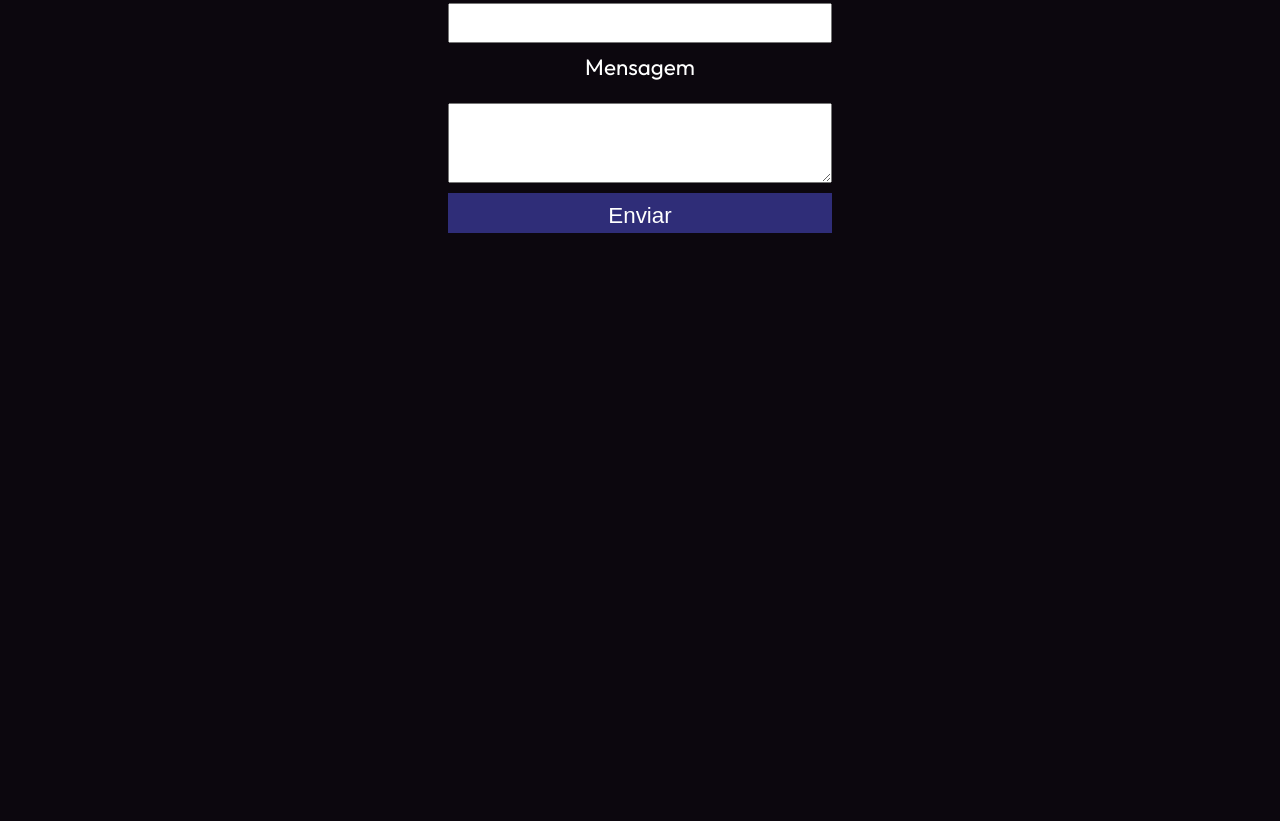
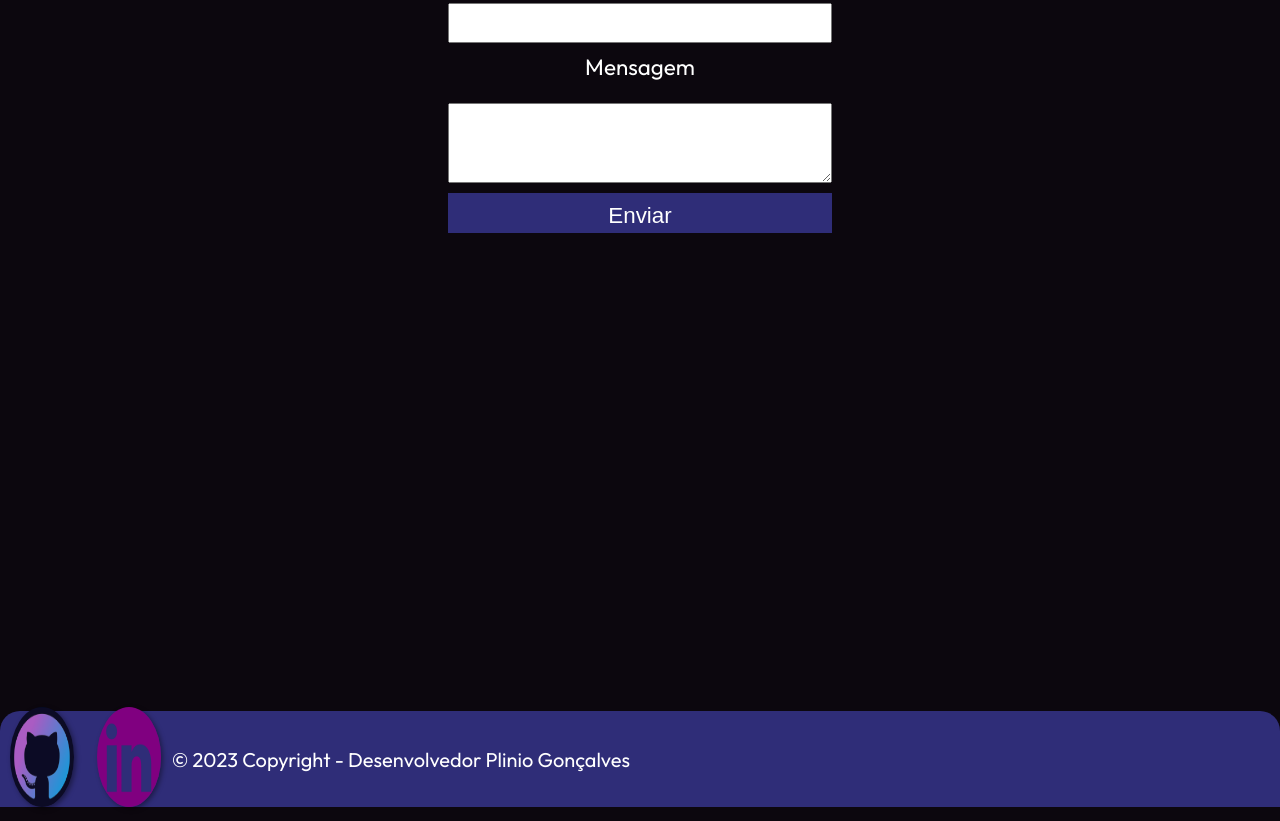
Before and after one commit to pliniogoncalves/iuul-desafio-1, a plain HTML site: page index.html in a window 1280 px wide. Shown: the part 4641-5462 px from the top of the page. Before the commit the page ends 5352 px from the top, so only its background shows below. Drawn offline with Linux system fonts and the light colour scheme.

Commit message:
rodape finalizado

```diff
--- a/estilo/style.css
+++ b/estilo/style.css
@@ -324,3 +324,34 @@ input[type="submit"] {
     border: none;
     cursor: pointer;
 }
+
+footer{
+    display: flex;
+    justify-content: space-between;
+    align-items: center;
+    background-color: var(--cor4);
+    color: white;
+    height: 12vh;
+    border-radius: 20px 20px 0 0;
+}
+
+footer p{
+    text-align: center;
+    font-size: 20px;
+    position: relative;
+    right: 650px;
+}
+
+footer img{
+    min-height: 100px;
+    width: 5vw;
+    margin: 10px;
+    border-radius: 50%;
+    box-shadow: 2px 2px 5px rgba(0, 0, 0, 0.400);
+    position: relative;
+}
+
+footer img:hover {
+    cursor: pointer;
+    transform: scale(115%);
+}
--- a/index.html
+++ b/index.html
@@ -130,6 +130,14 @@
 
         </section>
     </main>
-    <footer></footer>
+    <footer>
+        <figure class="redes-sociais">
+            <a href="https://github.com/pliniogoncalves" target="_blank"><img src="imagens/logo-github2.png" alt="linkedin"></a>
+            <a href="https://linkedin.com/in/pliniogoncalves" target="_blank"><img src="imagens/logo-linkedin.png" alt="github"></a>
+        </figure>
+        <p>
+            &copy; 2023 Copyright - Desenvolvedor Plinio Gonçalves
+        </p>
+    </footer>
 </body>
 </html>
```
